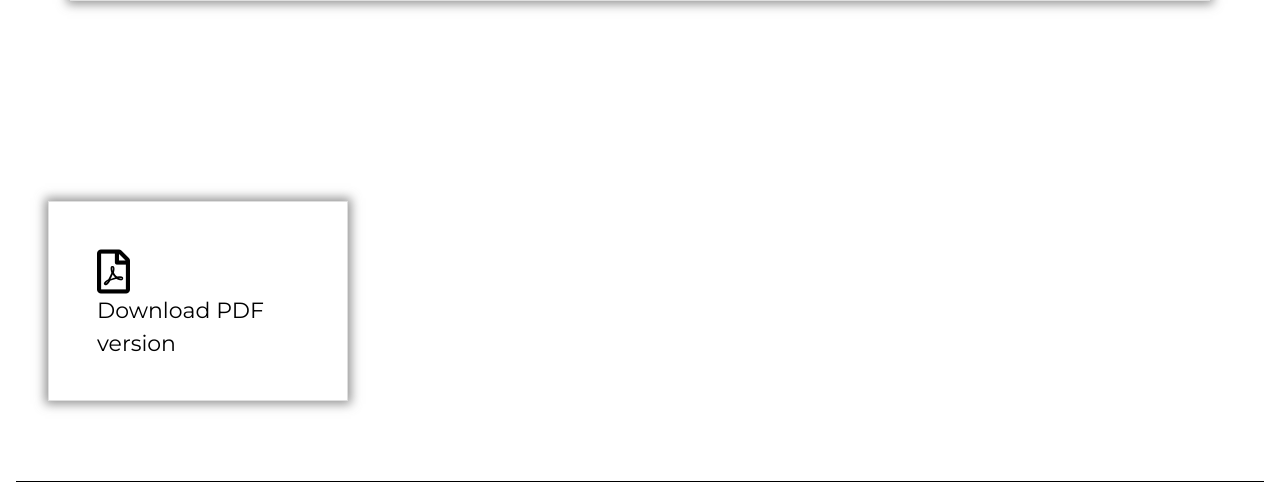
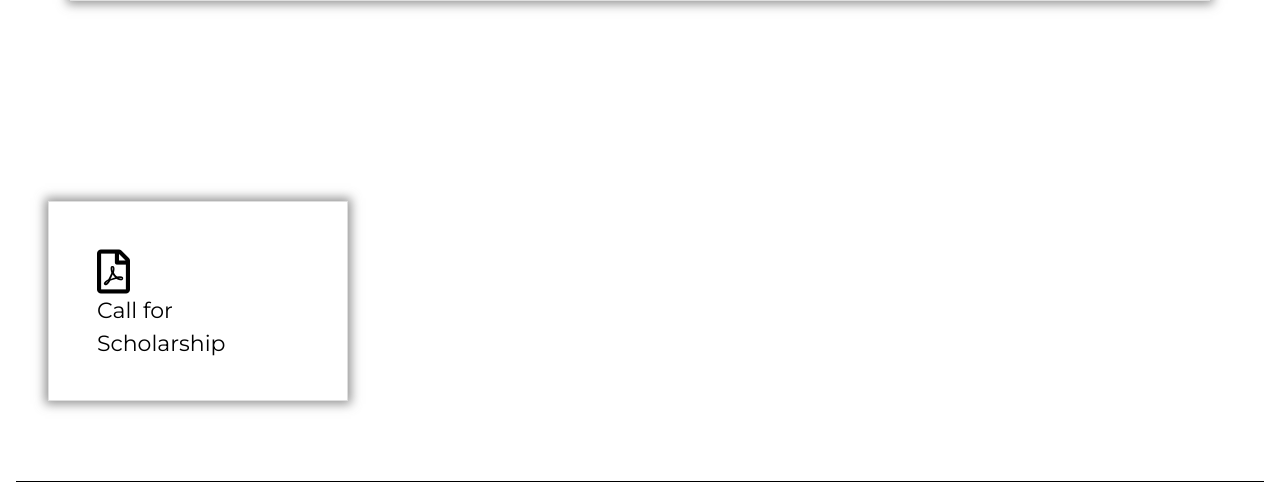
Before and after one commit to gkuwanto/daad, a plain HTML site: page index.html in a window 1280 px wide. Shown: the part 3614-4109 px from the top of the page. Drawn offline with nearby package versions, Linux system fonts and the light colour scheme.

Commit message:
change content

```diff
--- a/index.html
+++ b/index.html
@@ -210,7 +210,7 @@
   <a href="/documents/Call for Scholarships 2021 _ ITB FMIPA.pdf" download>
     <div class="card download m-5 p-5">
       <i class="far fa-file-pdf fa-2x"></i>
-      Download PDF version
+      Call for Scholarship
     </div>
   </a>
 
```
Also changed, not shown: contact.html (+0 -1 lines).
